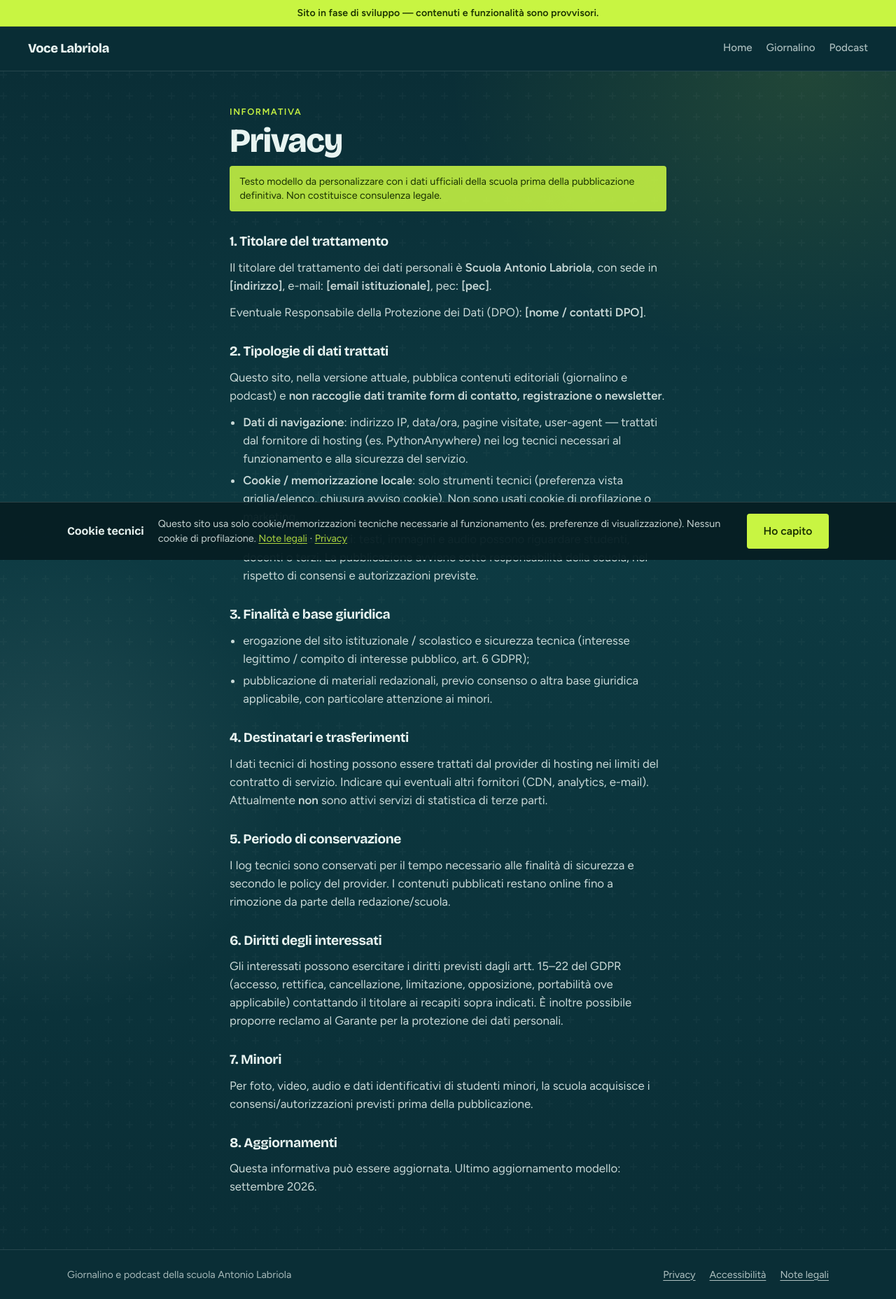
After one commit to LeoFiore542/giornalino_podcast, a Flask app: page /privacy in a window 1280 px wide. The commit adds this page. Shown: the whole page at 70% size. Run offline with Flask 3, Linux system fonts and the light colour scheme.

Commit message:
Brand as Voce Labriola and add compliance pages.
Rename the site for Scuola Antonio Labriola, add privacy/accessibility/legal templates, favicon, development banner, and catalog UI polish.

Co-authored-by: Cursor <cursoragent@cursor.com>

```diff
--- a/app.py
+++ b/app.py
@@ -50,8 +50,8 @@ EPISODI = [
     },
     {
         "episode": 1,
-        "title": "Benvenuti a Voce di Scuola",
-        "description": "La redazione si presenta e racconta com’è nato il podcast.",
+        "title": "Benvenuti a Voce Labriola",
+        "description": "La redazione si presenta e racconta com’è nato il podcast della scuola Antonio Labriola.",
         "date": "2026-01-15",
         "date_label": "15 gennaio 2026",
         "duration": "12:05",
@@ -75,5 +75,20 @@ def podcast():
     return render_template("podcast.html", items=EPISODI)
 
 
+@app.route("/privacy")
+def privacy():
+    return render_template("privacy.html")
+
+
+@app.route("/accessibilita")
+def accessibilita():
+    return render_template("accessibilita.html")
+
+
+@app.route("/note-legali")
+def note_legali():
+    return render_template("note_legali.html")
+
+
 if __name__ == "__main__":
     app.run(debug=True)
--- a/static/css/style.css
+++ b/static/css/style.css
@@ -107,7 +107,206 @@ main {
   padding: 1.5rem clamp(1rem, 4vw, 2.5rem);
   border-top: 1px solid var(--line);
   font-size: 0.9rem;
+}
+
+.footer-inner {
+  display: flex;
+  flex-wrap: wrap;
+  align-items: center;
+  justify-content: space-between;
+  gap: 0.75rem 1.5rem;
+  width: min(100%, var(--max));
+  margin: 0 auto;
+}
+
+.footer-copy {
+  margin: 0;
   opacity: 0.7;
+}
+
+.footer-nav {
+  display: flex;
+  flex-wrap: wrap;
+  gap: 0.75rem 1.25rem;
+}
+
+.footer-nav a {
+  opacity: 0.75;
+  text-decoration: underline;
+  text-underline-offset: 0.2em;
+  transition: opacity 0.2s ease;
+}
+
+.footer-nav a:hover,
+.footer-nav a:focus-visible {
+  opacity: 1;
+}
+
+.dev-banner {
+  position: relative;
+  z-index: 25;
+  padding: 0.55rem clamp(1rem, 4vw, 2.5rem);
+  text-align: center;
+  font-size: 0.88rem;
+  font-weight: 600;
+  letter-spacing: 0.01em;
+  line-height: 1.35;
+  color: var(--accent-ink);
+  background: var(--accent);
+  border-bottom: 1px solid rgba(26, 50, 0, 0.15);
+}
+
+.skip-link {
+  position: absolute;
+  left: 1rem;
+  top: -100px;
+  z-index: 100;
+  padding: 0.65rem 1rem;
+  background: var(--accent);
+  color: var(--accent-ink);
+  font-weight: 700;
+  border-radius: var(--radius);
+  transition: top 0.2s ease;
+}
+
+.skip-link:focus {
+  top: 1rem;
+  outline: 2px solid var(--foam);
+  outline-offset: 2px;
+}
+
+:focus-visible {
+  outline: 2px solid var(--accent);
+  outline-offset: 3px;
+}
+
+.page-home :focus-visible,
+.page-catalog :focus-visible {
+  outline-color: var(--accent);
+}
+
+.cookie-banner {
+  position: fixed;
+  left: 0;
+  right: 0;
+  bottom: 0;
+  z-index: 50;
+  padding: 1rem clamp(1rem, 4vw, 2.5rem);
+  background: rgba(7, 31, 36, 0.96);
+  border-top: 1px solid rgba(232, 244, 241, 0.16);
+  color: var(--foam);
+}
+
+.cookie-banner-inner {
+  width: min(100%, var(--max));
+  margin: 0 auto;
+  display: flex;
+  flex-wrap: wrap;
+  align-items: center;
+  gap: 0.85rem 1.25rem;
+}
+
+.cookie-banner-title {
+  margin: 0;
+  font-family: var(--font-display);
+  font-weight: 700;
+  font-size: 1rem;
+}
+
+.cookie-banner-inner > p:not(.cookie-banner-title) {
+  margin: 0;
+  flex: 1 1 16rem;
+  font-size: 0.9rem;
+  opacity: 0.85;
+  line-height: 1.45;
+}
+
+.cookie-banner a {
+  color: var(--accent);
+  text-decoration: underline;
+  text-underline-offset: 0.15em;
+}
+
+.cookie-accept {
+  flex-shrink: 0;
+  padding: 0.65rem 1.1rem;
+  font-size: 0.9rem;
+  cursor: pointer;
+}
+
+/* —— Legal pages —— */
+.legal {
+  position: relative;
+  z-index: 1;
+  width: min(100%, 44rem);
+  margin: 0 auto;
+  padding: clamp(2rem, 6vh, 3.25rem) clamp(1rem, 4vw, 2.5rem) clamp(3rem, 8vh, 5rem);
+}
+
+.legal-header {
+  margin-bottom: 1.75rem;
+}
+
+.legal-header h1 {
+  margin: 0 0 0.65rem;
+  font-family: var(--font-display);
+  font-weight: 800;
+  font-size: clamp(2rem, 5vw, 3rem);
+  letter-spacing: -0.03em;
+  line-height: 1.05;
+}
+
+.legal-note {
+  margin: 0;
+  padding: 0.75rem 0.9rem;
+  font-size: 0.9rem;
+  line-height: 1.45;
+  color: var(--accent-ink);
+  background: rgba(200, 245, 66, 0.88);
+  border-radius: var(--radius);
+}
+
+.legal-body h2 {
+  margin: 1.75rem 0 0.55rem;
+  font-family: var(--font-display);
+  font-weight: 700;
+  font-size: 1.2rem;
+  letter-spacing: -0.02em;
+}
+
+.legal-body p,
+.legal-body li {
+  opacity: 0.86;
+}
+
+.legal-body p {
+  margin: 0 0 0.75rem;
+}
+
+.legal-body ul {
+  margin: 0 0 0.85rem;
+  padding-left: 1.2rem;
+}
+
+.legal-body li {
+  margin-bottom: 0.35rem;
+}
+
+.legal-body a {
+  color: var(--accent);
+  text-decoration: underline;
+  text-underline-offset: 0.15em;
+}
+
+.legal-body code {
+  font-size: 0.88em;
+  opacity: 0.95;
+}
+
+.page-home .site-footer,
+.page-catalog .site-footer {
+  border-top-color: rgba(232, 244, 241, 0.12);
+  color: var(--foam);
 }
 
 /* —— Landing hero —— */
--- a/static/js/main.js
+++ b/static/js/main.js
@@ -61,5 +61,22 @@
   document.addEventListener("DOMContentLoaded", () => {
     revealOnLoad();
     initViewToggle();
+    initCookieBanner();
   });
+
+  function initCookieBanner() {
+    const banner = document.getElementById("cookie-banner");
+    const accept = document.getElementById("cookie-accept");
+    if (!banner || !accept) return;
+
+    const key = "voce-cookie-notice";
+    if (!localStorage.getItem(key)) {
+      banner.hidden = false;
+    }
+
+    accept.addEventListener("click", () => {
+      localStorage.setItem(key, "1");
+      banner.hidden = true;
+    });
+  }
 })();
--- a/templates/base.html
+++ b/templates/base.html
@@ -3,15 +3,24 @@
 <head>
   <meta charset="utf-8">
   <meta name="viewport" content="width=device-width, initial-scale=1">
-  <title>{% block title %}Giornalino & Podcast{% endblock %}</title>
+  <title>{% block title %}Voce Labriola{% endblock %}</title>
+  <link rel="icon" href="{{ url_for('static', filename='favicon.svg') }}" type="image/svg+xml">
+  <link rel="icon" href="{{ url_for('static', filename='favicon.png') }}" type="image/png" sizes="32x32">
+  <link rel="apple-touch-icon" href="{{ url_for('static', filename='favicon.png') }}">
   <link rel="preconnect" href="https://fonts.googleapis.com">
   <link rel="preconnect" href="https://fonts.gstatic.com" crossorigin>
   <link href="https://fonts.googleapis.com/css2?family=Bricolage+Grotesque:opsz,wght@12..96,500;12..96,700;12..96,800&family=Figtree:wght@400;500;600&display=swap" rel="stylesheet">
   <link rel="stylesheet" href="{{ url_for('static', filename='css/style.css') }}">
 </head>
 <body class="{% block body_class %}{% endblock %}">
+  <a class="skip-link" href="#contenuto-principale">Salta al contenuto</a>
+
+  <div class="dev-banner" role="status">
+    Sito in fase di sviluppo — contenuti e funzionalità sono provvisori.
+  </div>
+
   <header class="site-header">
-    <a class="brand" href="{{ url_for('index') }}">Voce di Scuola</a>
+    <a class="brand" href="{{ url_for('index') }}">Voce Labriola</a>
     <nav class="site-nav" aria-label="Principale">
       <a href="{{ url_for('index') }}" class="{% if request.endpoint == 'index' %}is-active{% endif %}">Home</a>
       <a href="{{ url_for('giornalino') }}" class="{% if request.endpoint == 'giornalino' %}is-active{% endif %}">Giornalino</a>
@@ -19,13 +28,40 @@
     </nav>
   </header>
 
-  <main>
+  <main id="contenuto-principale">
     {% block content %}{% endblock %}
   </main>
 
   <footer class="site-footer">
-    <p>Giornalino e podcast della scuola — scheletro di progetto</p>
+    <div class="footer-inner">
+      <p class="footer-copy">Giornalino e podcast della scuola Antonio Labriola</p>
+      <nav class="footer-nav" aria-label="Informazioni legali">
+        <a href="{{ url_for('privacy') }}">Privacy</a>
+        <a href="{{ url_for('accessibilita') }}">Accessibilità</a>
+        <a href="{{ url_for('note_legali') }}">Note legali</a>
+      </nav>
+    </div>
   </footer>
+
+  <div
+    id="cookie-banner"
+    class="cookie-banner"
+    role="dialog"
+    aria-labelledby="cookie-banner-title"
+    aria-describedby="cookie-banner-desc"
+    hidden
+  >
+    <div class="cookie-banner-inner">
+      <p id="cookie-banner-title" class="cookie-banner-title">Cookie tecnici</p>
+      <p id="cookie-banner-desc">
+        Questo sito usa solo cookie/memorizzazioni tecniche necessarie al funzionamento
+        (es. preferenze di visualizzazione). Nessun cookie di profilazione.
+        <a href="{{ url_for('note_legali') }}">Note legali</a> ·
+        <a href="{{ url_for('privacy') }}">Privacy</a>
+      </p>
+      <button type="button" class="btn btn-primary cookie-accept" id="cookie-accept">Ho capito</button>
+    </div>
+  </div>
 
   <script src="{{ url_for('static', filename='js/main.js') }}" defer></script>
 </body>
--- a/templates/giornalino.html
+++ b/templates/giornalino.html
@@ -1,6 +1,6 @@
 {% extends "base.html" %}
 
-{% block title %}Giornalino — Voce di Scuola{% endblock %}
+{% block title %}Giornalino — Voce Labriola{% endblock %}
 {% block body_class %}page-catalog page-giornalino{% endblock %}
 
 {% block content %}
--- a/templates/index.html
+++ b/templates/index.html
@@ -1,14 +1,14 @@
 {% extends "base.html" %}
 
-{% block title %}Voce di Scuola — Home{% endblock %}
+{% block title %}Voce Labriola — Home{% endblock %}
 {% block body_class %}page-home{% endblock %}
 
 {% block content %}
 <section class="hero" aria-labelledby="hero-brand">
   <div class="hero-atmosphere" aria-hidden="true"></div>
   <div class="hero-inner">
-    <p class="hero-brand reveal" id="hero-brand">Voce di Scuola</p>
-    <h1 class="hero-title reveal">Il giornalino e il podcast della nostra scuola</h1>
+    <p class="hero-brand reveal" id="hero-brand">Voce Labriola</p>
+    <h1 class="hero-title reveal">Il giornalino e il podcast della scuola Antonio Labriola</h1>
     <p class="hero-lead reveal">Storie, interviste e voci degli studenti, in un unico posto.</p>
     <div class="hero-actions reveal">
       <a class="btn btn-primary" href="{{ url_for('giornalino') }}">Leggi il giornalino</a>
--- a/templates/podcast.html
+++ b/templates/podcast.html
@@ -1,6 +1,6 @@
 {% extends "base.html" %}
 
-{% block title %}Podcast — Voce di Scuola{% endblock %}
+{% block title %}Podcast — Voce Labriola{% endblock %}
 {% block body_class %}page-catalog page-podcast{% endblock %}
 
 {% block content %}
--- /dev/null
+++ b/templates/privacy.html
@@ -0,0 +1,62 @@
+{% extends "base.html" %}
+
+{% block title %}Privacy — Voce Labriola{% endblock %}
+{% block body_class %}page-catalog page-legal{% endblock %}
+
+{% block content %}
+<article class="legal">
+  <header class="legal-header reveal">
+    <p class="catalog-kicker">Informativa</p>
+    <h1>Privacy</h1>
+    <p class="legal-note">Testo modello da personalizzare con i dati ufficiali della scuola prima della pubblicazione definitiva. Non costituisce consulenza legale.</p>
+  </header>
+
+  <div class="legal-body reveal">
+    <h2>1. Titolare del trattamento</h2>
+    <p>
+      Il titolare del trattamento dei dati personali è
+      <strong>Scuola Antonio Labriola</strong>,
+      con sede in <strong>[indirizzo]</strong>,
+      e-mail: <strong>[email istituzionale]</strong>,
+      pec: <strong>[pec]</strong>.
+    </p>
+    <p>
+      Eventuale Responsabile della Protezione dei Dati (DPO):
+      <strong>[nome / contatti DPO]</strong>.
+    </p>
+
+    <h2>2. Tipologie di dati trattati</h2>
+    <p>Questo sito, nella versione attuale, pubblica contenuti editoriali (giornalino e podcast) e <strong>non raccoglie dati tramite form di contatto, registrazione o newsletter</strong>.</p>
+    <ul>
+      <li><strong>Dati di navigazione</strong>: indirizzo IP, data/ora, pagine visitate, user-agent — trattati dal fornitore di hosting (es. PythonAnywhere) nei log tecnici necessari al funzionamento e alla sicurezza del servizio.</li>
+      <li><strong>Cookie / memorizzazione locale</strong>: solo strumenti tecnici (preferenza vista griglia/elenco, chiusura avviso cookie). Non sono usati cookie di profilazione o marketing.</li>
+      <li><strong>Contenuti pubblicati</strong>: testi, immagini e audio possono riguardare studenti, docenti o terzi. La pubblicazione avviene sotto responsabilità della scuola, nel rispetto di consensi e autorizzazioni previste.</li>
+    </ul>
+
+    <h2>3. Finalità e base giuridica</h2>
+    <ul>
+      <li>erogazione del sito istituzionale / scolastico e sicurezza tecnica (interesse legittimo / compito di interesse pubblico, art. 6 GDPR);</li>
+      <li>pubblicazione di materiali redazionali, previo consenso o altra base giuridica applicabile, con particolare attenzione ai minori.</li>
+    </ul>
+
+    <h2>4. Destinatari e trasferimenti</h2>
+    <p>
+      I dati tecnici di hosting possono essere trattati dal provider di hosting nei limiti del contratto di servizio.
+      Indicare qui eventuali altri fornitori (CDN, analytics, e-mail).
+      Attualmente <strong>non</strong> sono attivi servizi di statistica di terze parti.
+    </p>
+
+    <h2>5. Periodo di conservazione</h2>
+    <p>I log tecnici sono conservati per il tempo necessario alle finalità di sicurezza e secondo le policy del provider. I contenuti pubblicati restano online fino a rimozione da parte della redazione/scuola.</p>
+
+    <h2>6. Diritti degli interessati</h2>
+    <p>Gli interessati possono esercitare i diritti previsti dagli artt. 15–22 del GDPR (accesso, rettifica, cancellazione, limitazione, opposizione, portabilità ove applicabile) contattando il titolare ai recapiti sopra indicati. È inoltre possibile proporre reclamo al Garante per la protezione dei dati personali.</p>
+
+    <h2>7. Minori</h2>
+    <p>Per foto, video, audio e dati identificativi di studenti minori, la scuola acquisisce i consensi/autorizzazioni previsti prima della pubblicazione.</p>
+
+    <h2>8. Aggiornamenti</h2>
+    <p>Questa informativa può essere aggiornata. Ultimo aggiornamento modello: settembre 2026.</p>
+  </div>
+</article>
+{% endblock %}
```
Also changed, not shown: templates/accessibilita.html (added, +61 -0 lines), templates/note_legali.html (added, +49 -0 lines), README.md, static/favicon.png (added), static/favicon.svg (added).
